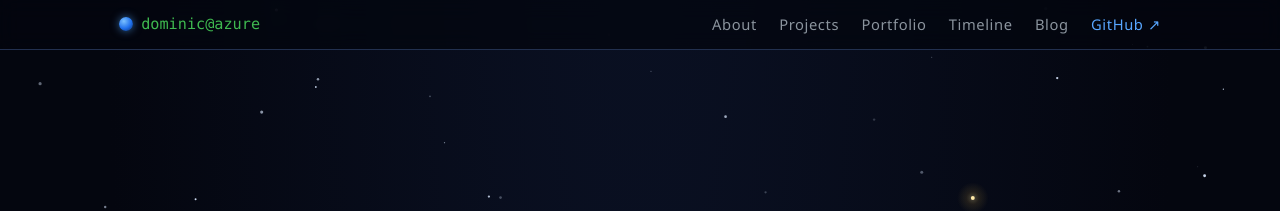
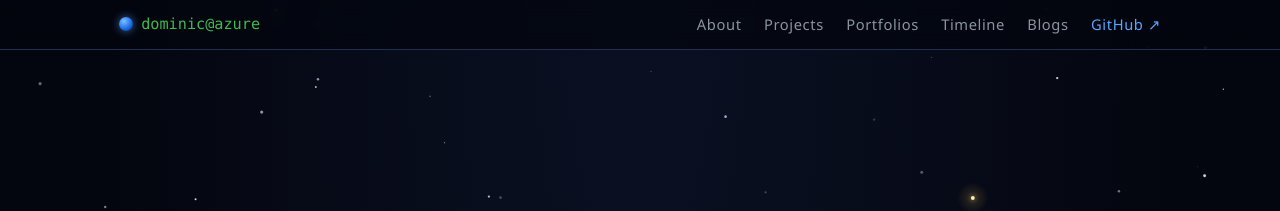
Before and after one commit to dapiced/dapiced.github.io, a Jekyll site: the page built from index.html, in a window 1280 px wide. Shown: the top 211 px of the page. Built offline with Jekyll 4.4.1, drawn with Linux system fonts in a browser that asks for light colours.

Commit message:
Change 'Portfolio' and 'Blog' to plural forms

```diff
--- a/_layouts/default.html
+++ b/_layouts/default.html
@@ -44,9 +44,9 @@
       <ul class="nav-links">
         <li><a href="/#about">About</a></li>
         <li><a href="/#projects">Projects</a></li>
-        <li><a href="/portfolio/">Portfolio</a></li>
+        <li><a href="/portfolio/">Portfolios</a></li>
         <li><a href="/#timeline">Timeline</a></li>
-        <li><a href="/blog/">Blog</a></li>
+        <li><a href="/blog/">Blogs</a></li>
         <li><a class="nav-gh" href="https://github.com/dapiced" target="_blank" rel="noopener">GitHub ↗</a></li>
       </ul>
     </nav>
```
